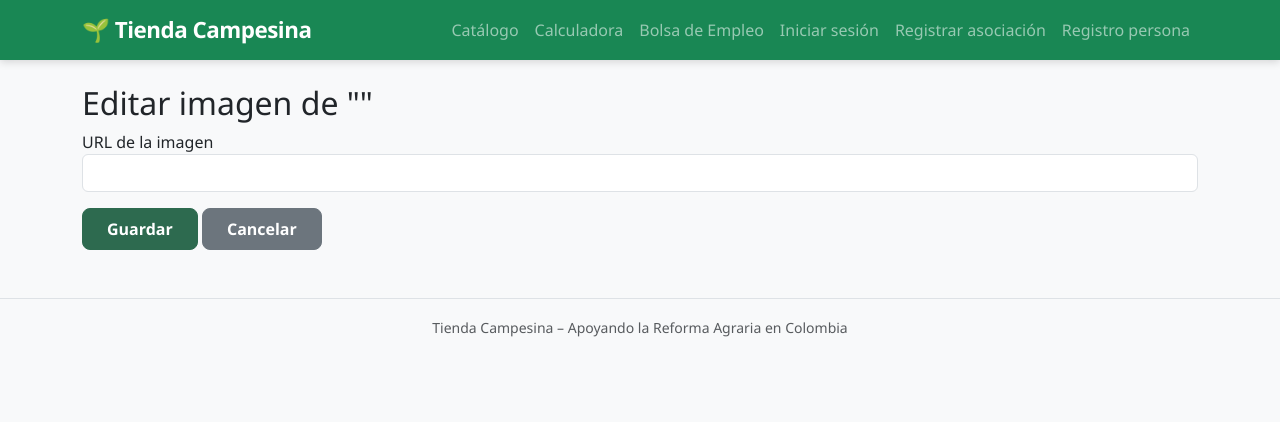
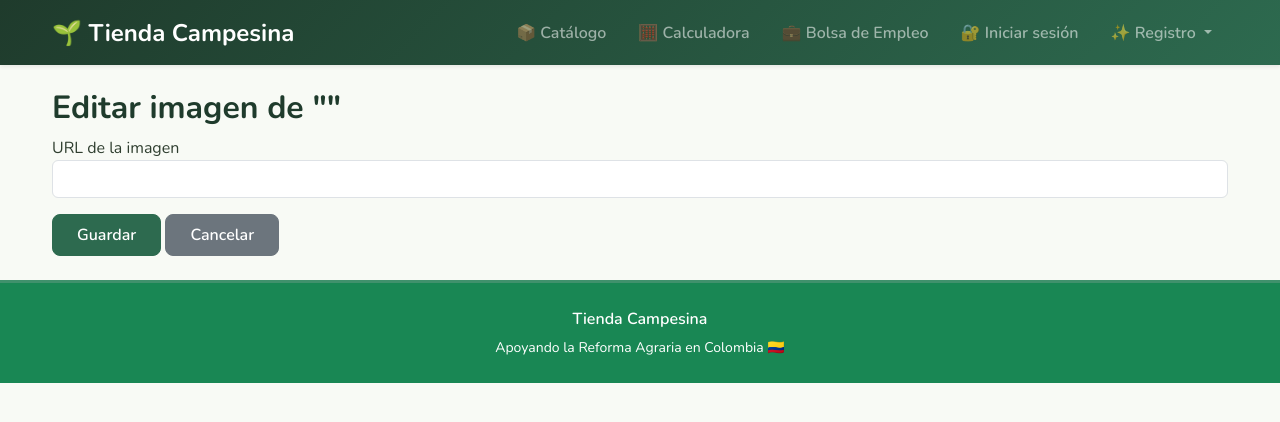
Before and after one commit to iwcorrea/tienda-campesina, a FastAPI app: template backend/app/templates/admin_editar_producto.html in a window 1280 px wide. Shown: the top 422 px of the page. Run offline with FastAPI, Linux system fonts and the light colour scheme; the template is opened without the code that fills it, so the values that code supplies are empty; parts of the project's set-up code (start-up, migrations or seed data) failed here and were passed over.

Commit message:
Ajustes para mejorar la estetica de la web

```diff
--- a/backend/app/static/style.css
+++ b/backend/app/static/style.css
@@ -1,60 +1,64 @@
-:root {
-    --verde-oscuro: #2d6a4f;
-    --verde-medio: #40916c;
-    --verde-claro: #52b788;
-    --verde-palido: #d8f3dc;
-    --tierra: #b08968;
-    --tierra-claro: #ddb892;
-    --blanco: #ffffff;
-    --gris-fondo: #f8f9fa;
-    --gris-texto: #495057;
-    --sombra-suave: 0 4px 12px rgba(0,0,0,0.08);
-    --sombra-tarjeta: 0 8px 24px rgba(0,0,0,0.12);
-    --border-radius: 12px;
+/* ===== TIPOGRAFÍA Y ESTILOS BASE ===== */
+body {
+  font-family: 'Nunito', system-ui, -apple-system, sans-serif;
+  background-color: #f8faf5;
+  color: #2f3e2f;
 }
 
-  body {
-    background-color: var(--gris-fondo);
-    font-family: 'Segoe UI', system-ui, -apple-system, sans-serif;
-    color: #212529;
+/* ===== COLORES ===== */
+:root {
+  --verde-oscuro: #1f3b2c;
+  --verde-medio: #2d6a4f;
+  --verde-claro: #40916c;
+  --verde-palido: #d8f3dc;
+  --tierra: #a47148;
+  --tierra-claro: #e6ccb2;
+  --amarillo-suave: #fefae0;
+  --blanco: #ffffff;
+  --gris-fondo: #f8faf5;
 }
 
-  /* Barra de navegación */
+/* ===== NAVBAR ===== */
 .navbar {
-    box-shadow: 0 2px 8px rgba(0,0,0,0.15);
+  background: linear-gradient(135deg, var(--verde-oscuro), var(--verde-medio));
+  padding-top: 0.6rem;
+  padding-bottom: 0.6rem;
 }
-  .navbar-brand {
-    font-weight: 700;
-    font-size: 1.4rem;
-    letter-spacing: -0.5px;
+.navbar-brand img {
+  border-radius: 8px;
+  background: white;
+  padding: 2px;
 }
 .nav-link {
-    font-weight: 500;
-    transition: color 0.2s;
+  transition: color 0.2s ease;
+  font-weight: 600;
+  border-radius: 8px;
 }
 .nav-link:hover {
-    color: #ffc107 !important;
+  color: #f9c74f !important;
+  background-color: rgba(255,255,255,0.1);
 }
 
-  /* Alerta de sesión activa */
+/* ===== ALERTA DE SESIÓN ===== */
 .alert-success {
   background-color: var(--verde-palido);
-    border-color: var(--verde-claro);
-    color: #1b4332;
-    border-radius: var(--border-radius);
+  border-left: 5px solid var(--verde-claro);
+  color: #1f3b2c;
+  font-weight: 500;
 }
 
-  /* Tarjetas */
+/* ===== TARJETAS ===== */
 .card {
   border: none;
-    border-radius: var(--border-radius);
-    box-shadow: var(--sombra-suave);
+  border-radius: 12px;
+  box-shadow: 0 4px 12px rgba(0,0,0,0.06);
   transition: transform 0.2s ease, box-shadow 0.2s ease;
   overflow: hidden;
+  background: white;
 }
 .card:hover {
-    transform: translateY(-5px);
-    box-shadow: var(--sombra-tarjeta);
+  transform: translateY(-3px);
+  box-shadow: 0 10px 18px rgba(0,0,0,0.1);
 }
 .card-img-top {
   object-fit: cover;
@@ -62,7 +66,7 @@
   background-color: #e9ecef;
 }
 
-  /* Botones */
+/* ===== BOTONES ===== */
 .btn {
   border-radius: 8px;
   font-weight: 600;
@@ -70,59 +74,39 @@
   transition: all 0.2s;
 }
 .btn-success {
+  background-color: var(--verde-medio);
+  border-color: var(--verde-medio);
+}
+.btn-success:hover {
   background-color: var(--verde-oscuro);
   border-color: var(--verde-oscuro);
 }
-  .btn-success:hover {
-    background-color: #1b4332;
-    border-color: #1b4332;
-  }
 .btn-outline-success {
-    border-color: var(--verde-oscuro);
-    color: var(--verde-oscuro);
+  border-color: var(--verde-medio);
+  color: var(--verde-medio);
 }
 .btn-outline-success:hover {
-    background-color: var(--verde-oscuro);
+  background-color: var(--verde-medio);
   color: white;
 }
 
-  /* Footer */
+/* ===== PIE DE PÁGINA ===== */
 footer {
-    border-top: 1px solid #dee2e6;
-    color: #6c757d;
+  border-top: 3px solid var(--verde-claro);
 }
 
-  /* Logo en navbar y panel */
-  .navbar-logo, .panel-logo {
-    border-radius: 8px;
-    background: white;
-    padding: 4px;
-    object-fit: contain;
+/* ===== LOGO MINI ===== */
+.logo-mini {
+  object-fit: cover;
 }
 
-  /* Catálogo: nombre de asociación con logo pequeño */
-  .asociacion-badge {
-    display: flex;
-    align-items: center;
-    gap: 0.5rem;
-    font-size: 0.85rem;
-    color: var(--tierra);
-    font-weight: 500;
-  }
-  .logo-mini {
-    width: 28px;
-    height: 28px;
-    border-radius: 50%;
-    object-fit: cover;
-    border: 1px solid var(--tierra-claro);
+/* ===== ENCABEZADOS ===== */
+h1, h2, h3, h4, h5 {
+  font-weight: 700;
+  color: var(--verde-oscuro);
 }
 
-  /* Responsive fine-tuning */
-  @media (max-width: 768px) {
-    .navbar-brand {
-      font-size: 1.2rem;
+/* ===== UTILIDADES ===== */
+.container {
+  max-width: 1200px;
 }
-    h1, h2 {
-      font-size: 1.6rem;
-    }
-  }
--- a/backend/app/templates/base.html
+++ b/backend/app/templates/base.html
@@ -5,29 +5,26 @@
     <meta name="viewport" content="width=device-width, initial-scale=1.0">
     <title>{% block title %}Tienda Campesina{% endblock %}</title>
 
-    <!-- Favicon básico -->
+    <!-- Favicons -->
     <link rel="icon" type="image/png" sizes="32x32" href="/static/favicon-32x32.png">
     <link rel="icon" type="image/png" sizes="16x16" href="/static/favicon-16x16.png">
-
-    <!-- Apple Touch Icon (iOS Safari) -->
     <link rel="apple-touch-icon" sizes="180x180" href="/static/apple-touch-icon.png">
-
-    <!-- Android Chrome -->
     <link rel="manifest" href="/static/site.webmanifest">
     <meta name="theme-color" content="#2d6a4f">
 
     <!-- Bootstrap CSS -->
     <link href="https://cdn.jsdelivr.net/npm/bootstrap@5.3.2/dist/css/bootstrap.min.css" rel="stylesheet">
-
+    <!-- Google Fonts para un toque fresco -->
+    <link href="https://fonts.googleapis.com/css2?family=Nunito:wght@400;600;700&display=swap" rel="stylesheet">
     <!-- Estilos personalizados -->
     <link rel="stylesheet" href="/static/style.css">
 </head>
 <body>
-    <nav class="navbar navbar-expand-lg navbar-dark bg-success mb-4">
+    <nav class="navbar navbar-expand-lg navbar-dark bg-success sticky-top shadow-sm">
         <div class="container">
-            <a class="navbar-brand" href="/">
+            <a class="navbar-brand fw-bold fs-4" href="/">
                 {% if request.session.get("logo_url") %}
-                <img src="{{ request.session.logo_url }}" alt="Logo" class="navbar-logo me-2" width="32" height="32">
+                <img src="{{ request.session.logo_url }}" alt="Logo" class="navbar-logo me-2" width="36" height="36">
                 {% endif %}
                 🌱 Tienda Campesina
             </a>
@@ -35,75 +32,67 @@
                 <span class="navbar-toggler-icon"></span>
             </button>
             <div class="collapse navbar-collapse" id="navbarNav">
-                <ul class="navbar-nav ms-auto">
-                    <!-- Enlaces siempre visibles para cualquier usuario -->
+                <ul class="navbar-nav ms-auto align-items-lg-center">
+                    <!-- Enlaces públicos -->
                     <li class="nav-item">
-                        <a class="nav-link" href="/catalogo">Catálogo</a>
+                        <a class="nav-link px-3" href="/catalogo">📦 Catálogo</a>
                     </li>
                     <li class="nav-item">
-                        <a class="nav-link" href="/calculadora">Calculadora</a>
+                        <a class="nav-link px-3" href="/calculadora">🧮 Calculadora</a>
                     </li>
                     <li class="nav-item">
-                        <a class="nav-link" href="/bolsa-empleo">Bolsa de Empleo</a>
+                        <a class="nav-link px-3" href="/bolsa-empleo">💼 Bolsa de Empleo</a>
                     </li>
 
-                    <!-- ============================================= -->
-                    <!-- BLOQUE CONDICIONAL SEGÚN EL TIPO DE USUARIO -->
-                    <!-- ============================================= -->
                     {% if request.session.get("tipo_usuario") == "asociacion" %}
-
-                        <!-- ADMIN: si además es admin, mostramos el enlace de admin -->
                         {% if request.session.get("es_admin") %}
                         <li class="nav-item">
-                            <a class="nav-link text-warning fw-bold" href="/admin">🔧 Admin</a>
+                            <a class="nav-link px-3 text-warning fw-bold" href="/admin">🔧 Admin</a>
                         </li>
                         {% endif %}
-
                         <li class="nav-item">
-                            <a class="nav-link" href="/panel">Panel</a>
+                            <a class="nav-link px-3" href="/panel">🗂️ Panel</a>
                         </li>
                         <li class="nav-item">
-                            <a class="nav-link" href="/panel/vacantes">Vacantes</a>
+                            <a class="nav-link px-3" href="/panel/vacantes">📋 Vacantes</a>
                         </li>
                         <li class="nav-item">
-                            <a class="nav-link text-warning" href="/auth/logout">Cerrar sesión</a>
+                            <a class="nav-link px-3 text-warning" href="/auth/logout">🚪 Cerrar sesión</a>
                         </li>
-
                     {% elif request.session.get("tipo_usuario") == "persona" %}
-
                         <li class="nav-item">
-                            <a class="nav-link" href="/perfil">Perfil</a>
+                            <a class="nav-link px-3" href="/perfil">👤 Perfil</a>
                         </li>
                         <li class="nav-item">
-                            <a class="nav-link text-warning" href="/auth/logout">Cerrar sesión</a>
+                            <a class="nav-link px-3 text-warning" href="/auth/logout">🚪 Cerrar sesión</a>
                         </li>
-
                     {% else %}
-                        <!-- USUARIO NO AUTENTICADO -->
                         <li class="nav-item">
-                            <a class="nav-link" href="/auth/login">Iniciar sesión</a>
+                            <a class="nav-link px-3" href="/auth/login">🔐 Iniciar sesión</a>
                         </li>
-                        <li class="nav-item">
-                            <a class="nav-link" href="/auth/registro">Registrar asociación</a>
+                        <li class="nav-item dropdown">
+                            <a class="nav-link dropdown-toggle px-3" href="#" role="button" data-bs-toggle="dropdown">
+                                ✨ Registro
+                            </a>
+                            <ul class="dropdown-menu">
+                                <li><a class="dropdown-item" href="/auth/registro">🏢 Registrar asociación</a></li>
+                                <li><a class="dropdown-item" href="/auth/registro-persona">🧑 Registrar persona</a></li>
+                            </ul>
                         </li>
-                        <li class="nav-item">
-                            <a class="nav-link" href="/auth/registro-persona">Registro persona</a>
-                        </li>
-
                     {% endif %}
                 </ul>
             </div>
         </div>
     </nav>
 
-    <main class="container">
+    <main class="container py-4">
         {% if request.session.get("usuario") %}
-        <div class="alert alert-success d-flex justify-content-between align-items-center">
+        <div class="alert alert-success d-flex justify-content-between align-items-center rounded-3">
             <span>
                 {% if request.session.get("logo_url") %}
-                <img src="{{ request.session.logo_url }}" class="logo-mini me-2" width="24" height="24">
+                <img src="{{ request.session.logo_url }}" class="logo-mini me-2 rounded-circle" width="28" height="28">
                 {% endif %}
-                Conectado como <strong>{{ request.session.get("nombre_usuario", request.session["usuario"]) }}</strong>
+                👋 Conectado como <strong>{{ request.session.get("nombre_usuario", request.session["usuario"]) }}</strong>
             </span>
         </div>
         {% endif %}
@@ -111,9 +100,10 @@
         {% block content %}{% endblock %}
     </main>
 
-    <footer class="mt-5 py-3 bg-light text-center text-muted">
+    <footer class="py-4 bg-success text-white text-center">
         <div class="container">
-            <small>Tienda Campesina – Apoyando la Reforma Agraria en Colombia</small>
+            <p class="mb-1 fw-semibold">Tienda Campesina</p>
+            <small>Apoyando la Reforma Agraria en Colombia 🇨🇴</small>
         </div>
     </footer>
 
```
Lines whose indentation alone changed are shown as unchanged.
